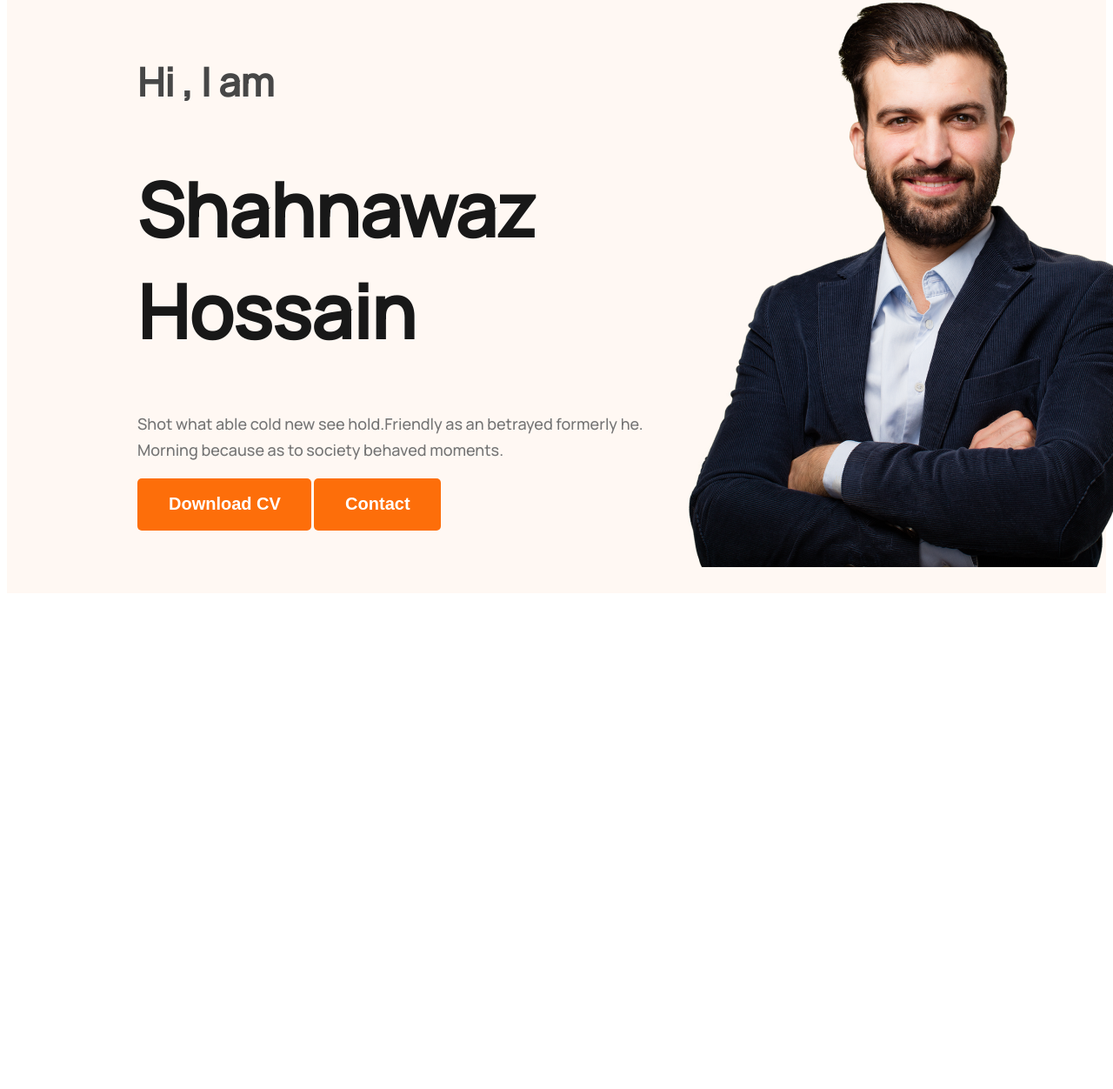
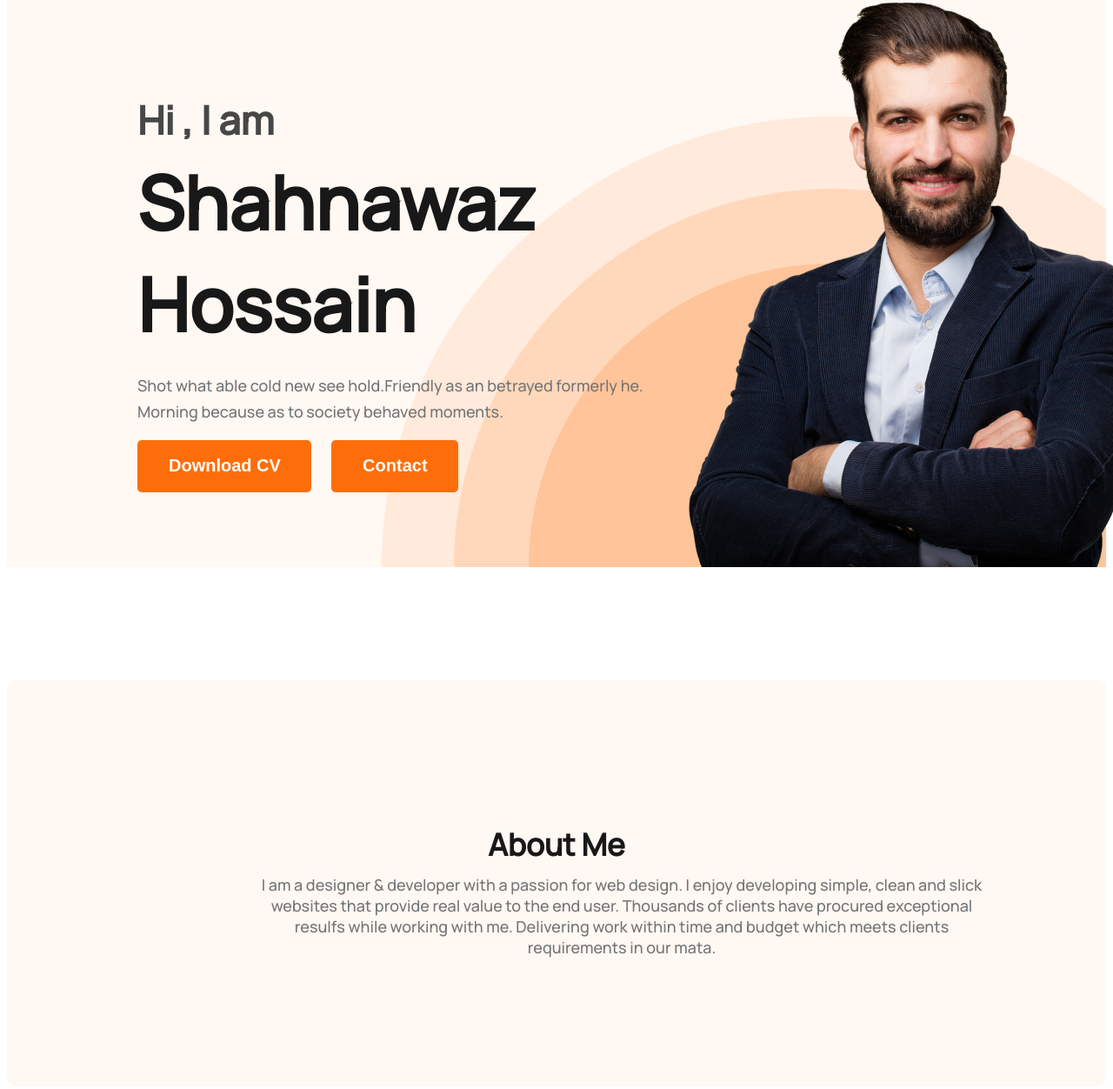
Before and after one commit to ShanaxRules/web-portfolio, a plain HTML site: page index.html in a window 1280 px wide. Shown: the part 220-1472 px from the top of the page at 87% size. Before the commit the page ends 910 px from the top, so only its background shows below. Drawn offline with Linux system fonts and the light colour scheme.

Commit message:
section added

```diff
--- a/index.html
+++ b/index.html
@@ -27,7 +27,7 @@
         <h3 class="banner-greeting">Hi , I am</h3>
         <h1 class="banner-heading">Shahnawaz Hossain</h1>
         <p class="para">Shot what able cold new see hold.Friendly as an betrayed formerly he. Morning because as to society behaved moments.</p>
-        <button class="btn-primary">Download CV</button>
+        <button class="btn-primary" style="margin-right:20px;">Download CV</button>
 
         <button class="btn-primary">Contact</button>
     </div>
@@ -42,6 +42,12 @@
     </header>
 
     <main>
+        <section class="about">
+            <h3 class="section-title">About Me</h3>
+            <p class="section-description">I am a designer & developer with a passion for web design. I enjoy developing simple, clean and slick websites that provide real value to the end user. Thousands of clients have procured exceptional resulfs while working with me. Delivering work within time and budget which meets clients requirements in our mata.</p>
+
+
+        </section>
 
 
 
--- a/style.css
+++ b/style.css
@@ -1,4 +1,9 @@
 /* nav related styles */
+
+header {
+    margin-bottom: 60px;
+}
+
 
 nav {
     display: flex;
@@ -63,12 +68,16 @@ nav li a {
 /* header related */
 .header-class {
     background: #FFF8F3;
+    background-image: url(header_bg.png);
+    background-repeat: no-repeat;
+    background-position: bottom right;
 }
 
 .banner {
-    padding: 30px 30px 30px 150px;
+    padding: 30px 30px 0px 150px;
     display: flex;
     align-items: center;
+    justify-content: space-between;
 }
 
 .profile-pic {
@@ -81,7 +90,8 @@ nav li a {
     font-size: 45px;
     font-style: normal;
     font-weight: 600;
-    line-height: normal;
+
+    margin-bottom: 0px;
 }
 
 .banner-heading {
@@ -89,15 +99,50 @@ nav li a {
     font-size: 85px;
     font-style: normal;
     font-weight: 700;
-    line-height: normal;
+    margin-top: 5px;
+    margin-bottom: 20px;
 }
 
 .para {
     color: var(--dark-03, #757575);
-    width:585px;
-    height:60px;
+    width: 585px;
+    height: 60px;
     font-size: 18px;
     font-style: normal;
     font-weight: 400;
     line-height: 30px;
 }
+
+
+/* main section styles */
+
+/* about section */
+
+.about {
+    padding: 130px;
+    border-radius: 10px;
+    background: #FFF8F3;
+    margin: 130px 0px;
+
+}
+
+.section-title {
+    color: var(--dark-01, #181818);
+    text-align: center;
+
+    font-size: 35px;
+    font-style: normal;
+    font-weight: 700;
+    margin-bottom: 0px;
+}
+
+.section-description {
+    color: var(--dark-03, #757575);
+    text-align: center;
+    font-size: 18px;
+    font-style: normal;
+    font-weight: 400;
+    margin-top:10px;
+    margin-left:150px;
+
+}
```
